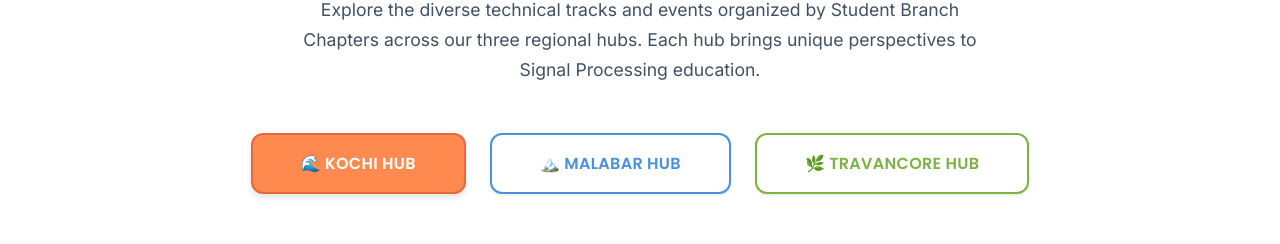
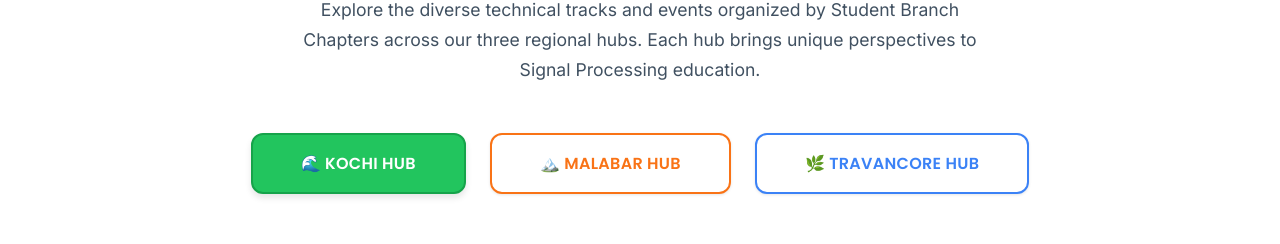
Before and after one commit to stone-PETER/Aspire, a React (Vite) app: page / in a window 1280 px wide. Shown: the part 4759-5003 px from the top of the page. Built offline with nearby package versions, Linux system fonts and the light colour scheme; a web font is replaced by a local one.

Commit message:
hub button color fix

```diff
--- a/src/components/PostersSection.css
+++ b/src/components/PostersSection.css
@@ -83,18 +83,18 @@
 }
 
 .hub-button:first-child {
-  border-color: var(--primary-color);
-  color: var(--primary-color);
+  border-color: #22c55e;
+  color: #22c55e;
 }
 
 .hub-button:nth-child(2) {
-  border-color: var(--secondary-color);
-  color: var(--secondary-color);
+  border-color: #f97316;
+  color: #f97316;
 }
 
 .hub-button:last-child {
-  border-color: var(--accent-color);
-  color: var(--accent-color);
+  border-color: #3b82f6;
+  color: #3b82f6;
 }
 
 .hub-button:hover {
@@ -103,17 +103,17 @@
 }
 
 .hub-button:first-child:hover {
-  background-color: var(--primary-color);
+  background-color: #22c55e;
   color: var(--white);
 }
 
 .hub-button:nth-child(2):hover {
-  background-color: var(--secondary-color);
+  background-color: #f97316;
   color: var(--white);
 }
 
 .hub-button:last-child:hover {
-  background-color: var(--accent-color);
+  background-color: #3b82f6;
   color: var(--white);
 }
 
@@ -123,18 +123,18 @@
 }
 
 .hub-button:first-child.active {
-  background-color: var(--primary-color);
-  border-color: var(--primary-dark);
+  background-color: #22c55e;
+  border-color: #16a34a;
 }
 
 .hub-button:nth-child(2).active {
-  background-color: var(--secondary-color);
-  border-color: var(--secondary-dark);
+  background-color: #f97316;
+  border-color: #ea580c;
 }
 
 .hub-button:last-child.active {
-  background-color: var(--accent-color);
-  border-color: var(--accent-dark);
+  background-color: #3b82f6;
+  border-color: #2563eb;
 }
 
 /* Carousel Container */
```
